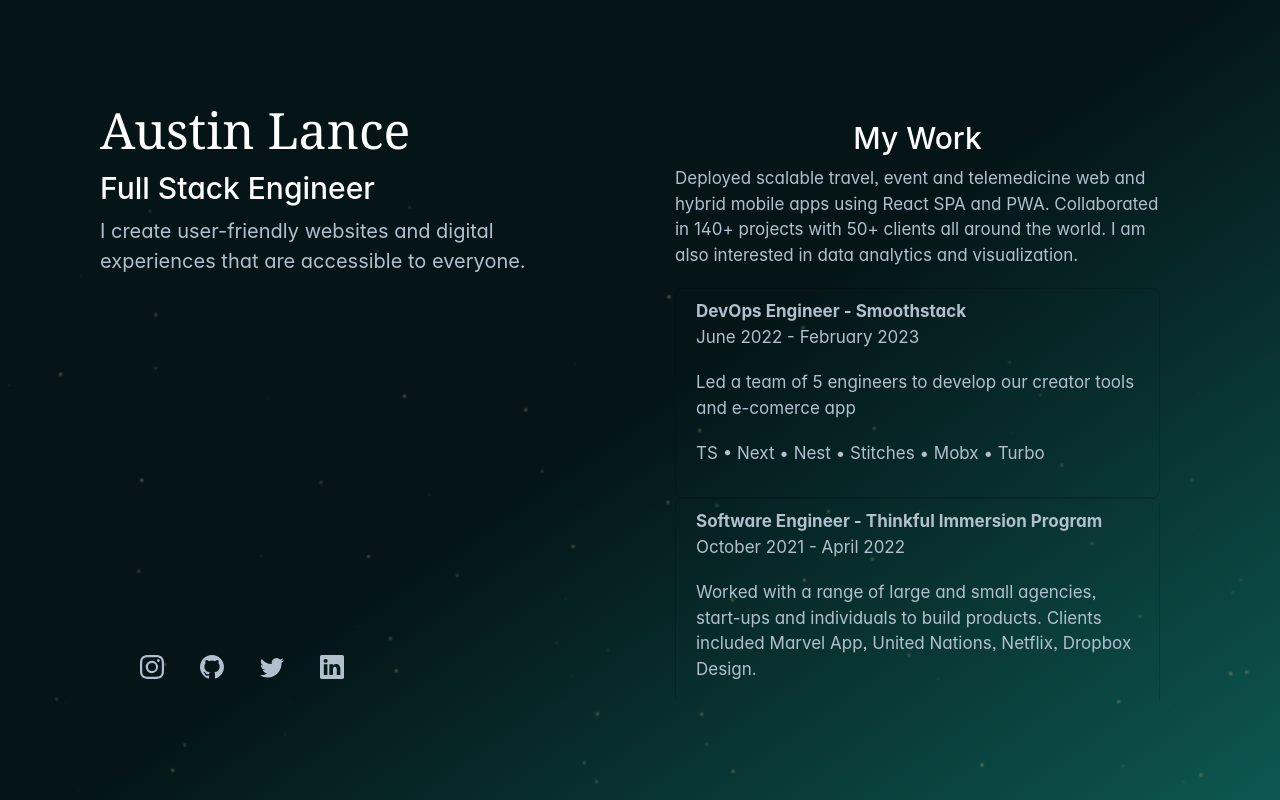
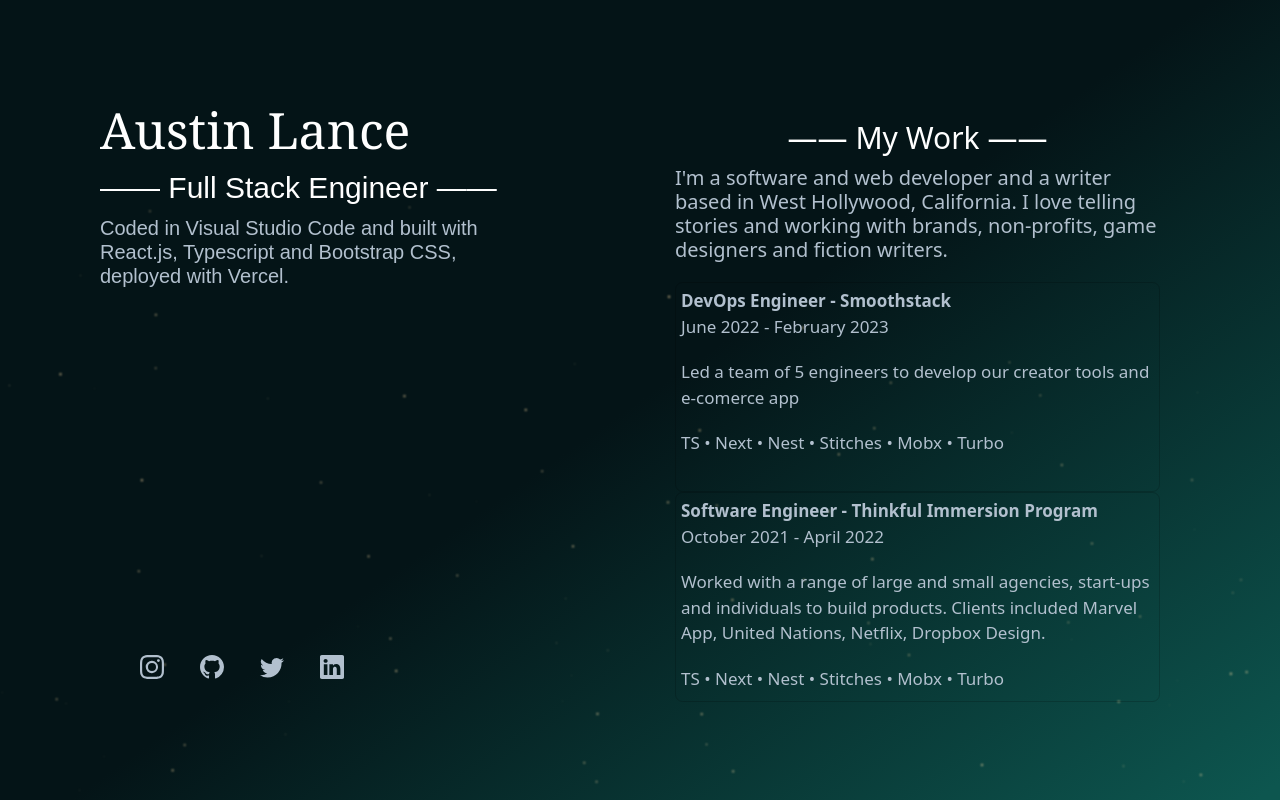
Before and after one commit to OldSociety/portfoli, a React app: page / in a window 1280 px wide. Built offline with nearby package versions, Linux system fonts and the light colour scheme.

Commit message:
Adjective rotation and headers

```diff
--- /dev/null
+++ b/src/Components/AdjectiveRotator.tsx
@@ -0,0 +1,46 @@
+import React, { useEffect, useState } from 'react';
+
+const AdjectiveRotator: React.FC = () => {
+  const adjectives: string[] = [
+    '( Passionate )',
+    '( Creative )',
+    '( Innovative )',
+    '( Dedicated )',
+    '( Driven )',
+    '( Talented )',
+    '( Adaptable )',
+    '( Ambitious )',
+    '( Resourceful )',
+    '( Inspiring )',
+  ];
+
+  const [currentAdjectiveIndex, setCurrentAdjectiveIndex] = useState<number>(0);
+  const [showingAdjective, setShowingAdjective] = useState<boolean>(false);
+
+  useEffect(() => {
+    const intervalId = setInterval(() => {
+      setShowingAdjective(false);
+      setCurrentAdjectiveIndex((prevIndex) =>
+        prevIndex === adjectives.length - 1 ? 0 : prevIndex + 1
+      );
+
+      setTimeout(() => {
+        setShowingAdjective(true);
+      }, 500);
+    }, 2000);
+
+    return () => {
+      clearInterval(intervalId);
+    };
+  }, [adjectives.length]);
+
+  return (
+    <div className="adjective-rotator">
+      <span className={`adjective ${showingAdjective ? 'show' : ''}`}>
+        {adjectives[currentAdjectiveIndex]}
+      </span>
+    </div>
+  );
+};
+
+export default AdjectiveRotator;
--- a/src/Components/Cards/Cards.tsx
+++ b/src/Components/Cards/Cards.tsx
@@ -4,9 +4,8 @@
   render() {
     return (
       <div className="cards">
-        <h4 className='work-experience'>My Work</h4>
-        <div className="">{`Deployed scalable travel, event and telemedicine web and hybrid mobile apps using React SPA and PWA.
-Collaborated in 140+ projects with 50+ clients all around the world. I am also interested in data analytics and visualization.`}</div>
+        <h4 className='work-experience'> —— My Work —— </h4>
+        <h6 className="">{`I'm a software and web developer and a writer based in West Hollywood, California. I love telling stories and working with brands, non-profits, game designers and fiction writers.`}</h6>
         <p />
         <div className="card">
           <div className="exp">
--- a/src/Components/Core/Header.tsx
+++ b/src/Components/Core/Header.tsx
@@ -5,10 +5,11 @@
     <header>
       <Fade cascade direction={'left'}>
         <h1>Austin Lance</h1>
+        <h4>—— Full Stack Engineer ——</h4>
       </Fade>
-      <Fade delay={200} direction={'left'}>
-        <h4>Full Stack Engineer</h4>
-      </Fade>
+      <div>
+        <h6>Coded in Visual Studio Code and built with React.js, Typescript and Bootstrap CSS, deployed with Vercel.</h6>
+      </div>
     </header>
   )
 }
--- a/src/Components/Core/Home.tsx
+++ b/src/Components/Core/Home.tsx
@@ -3,6 +3,7 @@
 // import Sections from '../Sections'
 import Fireflies from '../Fireflies'
 import Cards from '../Cards/Cards'
+import AdjectiveRotator from '../AdjectiveRotator'
 
 function Home() {
   return (
@@ -12,10 +13,10 @@
           <div>
             <Header />
           </div>
-          <div>
-            I create user-friendly websites and digital experiences that are
-            accessible to everyone.
+          <div className="">
+            {/* <img src="/assets/images/myImage.jpg" alt="Description" /> */}
           </div>
+
           <div style={{ position: 'relative', zIndex: 1 }}>
             <Footer />
           </div>
@@ -27,6 +28,9 @@
               <Cards />
             </div>
           </div>
+          <div className="adjectives">
+            <AdjectiveRotator />
+          </div>
         </div>
       </div>
       <div style={{ position: 'relative', zIndex: 0 }}>
--- a/src/index.scss
+++ b/src/index.scss
@@ -21,9 +21,7 @@
   height: 100%;
   position: relative;
   margin: 0;
-  font-family: -apple-system, BlinkMacSystemFont, 'Segoe UI', 'Roboto', 'Oxygen',
-    'Ubuntu', 'Cantarell', 'Fira Sans', 'Droid Sans', 'Helvetica Neue',
-    sans-serif;
+  font-family: fantasy;
   font-size: 20px;
   line-height: 1.5;
   -webkit-text-size-adjust: 100%;
@@ -114,7 +112,7 @@
 // Column2 container
 .column2-container {
   position: relative;
-  height: calc(100vh - 200px); /* Adjust the height based on your needs */
+  // height: calc(100vh - 200px); /* Adjust the height based on your needs */
   overflow-y: auto;
   z-index: 2;
   /* Hide the scroll bar */
@@ -149,7 +147,7 @@
   transition: opacity 0.5s;
   transition-delay: 1s;
 
-  padding: 10px 20px;
+  padding: 5px;
   color: inherit;
   transition: background-color 0.3s;
 
@@ -170,6 +168,7 @@
   padding-bottom: 150px;
 }
 .cards {
+  font-family:system-ui, -apple-system, BlinkMacSystemFont, 'Segoe UI', Roboto, Oxygen, Ubuntu, Cantarell, 'Open Sans', 'Helvetica Neue', sans-serif;
   font-size: 85%;
   font-stretch: condensed;
 }
@@ -180,3 +179,53 @@
 .work-experience {
   text-align: center;
 }
+
+img {
+  height: 200px;
+  padding: 20px;
+  margin-left: 50px;
+}
+
+.adjective {
+  opacity: 0;
+  animation: typing 1s forwards;
+}
+
+@keyframes typing {
+  0% {
+    opacity: 0;
+    width: 0;
+  }
+  50% {
+    opacity: 1;
+  }
+  100% {
+    opacity: 1;
+    width: 100%;
+  }
+}
+
+.adjective.show {
+  animation: deleting 1s forwards;
+}
+
+@keyframes deleting {
+  0% {
+    opacity: 1;
+    width: 100%;
+  }
+  50% {
+    opacity: 1;
+  }
+  100% {
+    opacity: 0;
+    width: 0;
+  }
+}
+
+.adjectives {
+  text-align: right;
+  font-family:fantasy;
+  // Footer container
+  position: relative;
+}
```
Also changed, not shown: public/assets/images/myImage.jpg (added).
